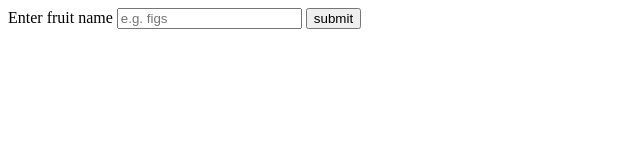
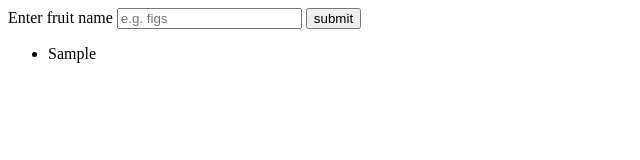
Before and after one commit to lisa-akadj/fruitSaladApp, a website: page index.html in a window 1280 px wide. Both pictures are taken after typing "Sample" into the empty fields and a click on the input "submit". Shown: the full height of the page, 0-640 px from the left. Drawn offline with Linux system fonts and the light colour scheme.

Commit message:
committing before lunch

```diff
--- a/bundle.js
+++ b/bundle.js
@@ -1,10 +1,25 @@
 (function(){function r(e,n,t){function o(i,f){if(!n[i]){if(!e[i]){var c="function"==typeof require&&require;if(!f&&c)return c(i,!0);if(u)return u(i,!0);var a=new Error("Cannot find module '"+i+"'");throw a.code="MODULE_NOT_FOUND",a}var p=n[i]={exports:{}};e[i][0].call(p.exports,function(r){var n=e[i][1][r];return o(n||r)},p,p.exports,r,e,n,t)}return n[i].exports}for(var u="function"==typeof require&&require,i=0;i<t.length;i++)o(t[i]);return o}return r})()({1:[function(require,module,exports){
 const fruitForm = document.querySelector('#inputSection form')
+const fruitList = document.querySelector('#fruitSection ul')
 fruitForm.addEventListener('submit', extractFruit)
+fruitList.addEventListener('click', removeFruit)
 
 function extractFruit(e) {
     e.preventDefault()
-    console.log(e.target.fruitInput.value);
+    addFruit(e.target.fruitInput.value);
     e.target.fruitInput.value = ""
 }
+
+function addFruit(fruit) {
+    const li = document.createElement('li')
+    li.textContent = fruit
+    fruitList.appendChild(li)
+}
+
+// stop it from submitting empty
+// when a fruit is clicked it should be removed
+
+function removeFruit(fruit) {
+
+}
 },{}]},{},[1]);
--- a/index.html
+++ b/index.html
@@ -13,10 +13,10 @@
             <input id="fruitInput" name="fruit" type="text" placeholder="e.g. figs">
             <input type="submit" value="submit">
         </form>
-
     </section>
 
     <section id="fruitSection">
+        <ul></ul>
 
     </section>
 
```
Also changed, not shown: script.js (+16 -1 lines).
